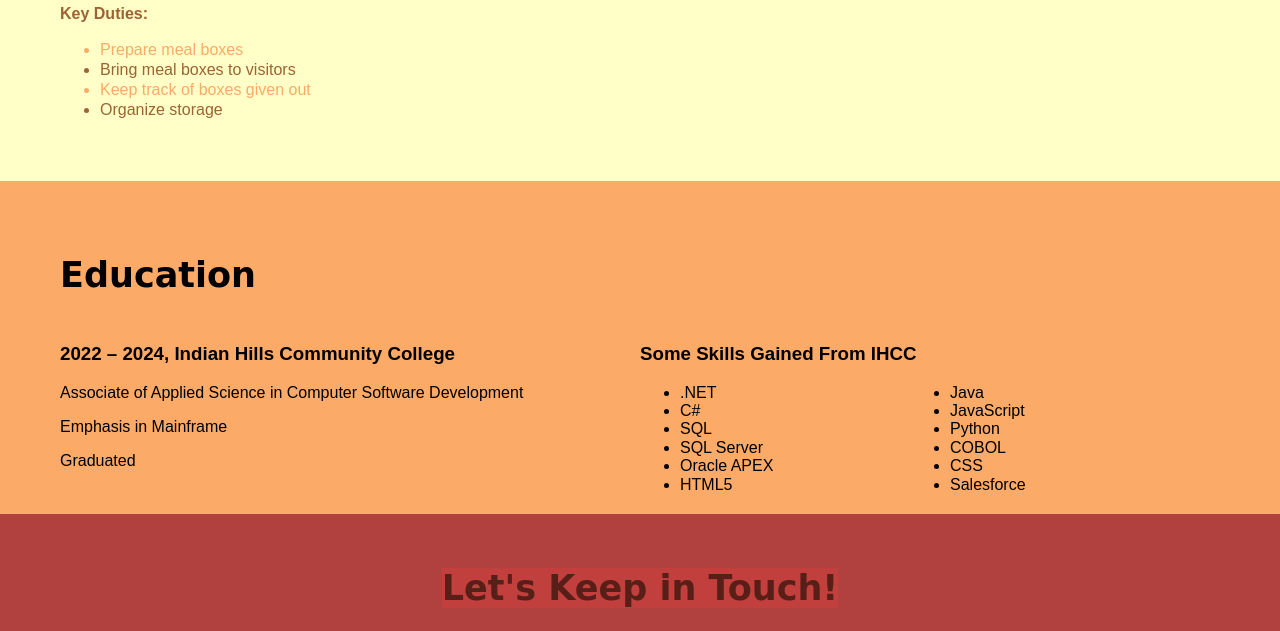
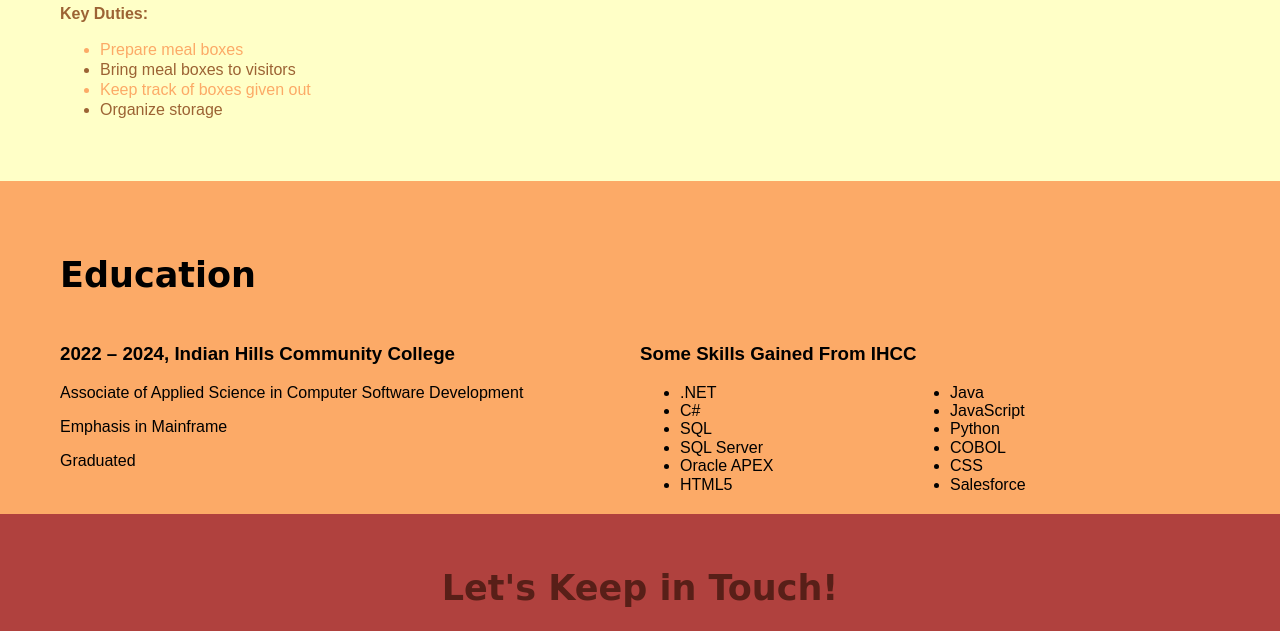
Before and after one commit to RileyFry19/RileyFry19.github.io, a plain HTML site: page index.html in a window 1280 px wide. Shown: the part 1114-1745 px from the top of the page. Drawn offline with Linux system fonts and the light colour scheme; a web font is replaced by a local one.

Commit message:
Updated styles.css

```diff
--- a/css/styles.css
+++ b/css/styles.css
@@ -87,11 +87,6 @@ footer {
 .links, a {
     margin: 10px;
     padding: 10px;
-}
-
-footer h2 {
-    display:inline-block;
-    background: rgba(241, 59, 53, 0.25);
 }
 
 /* Work Experience
```
